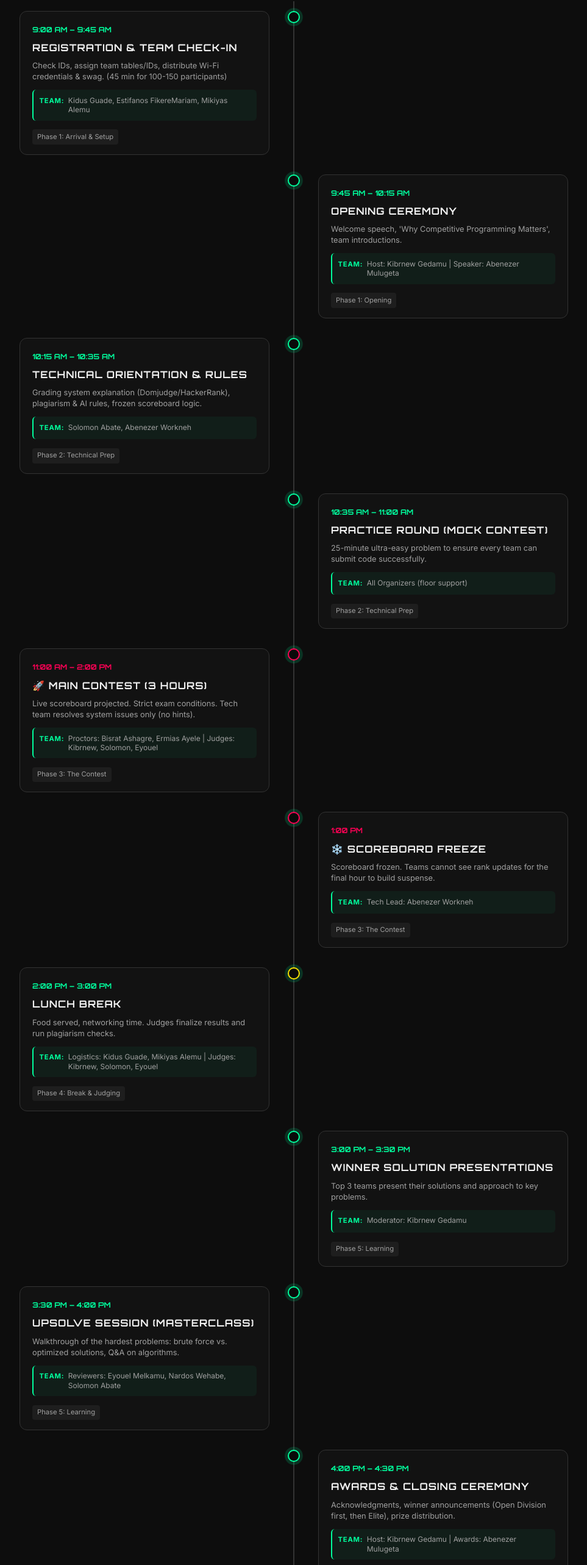
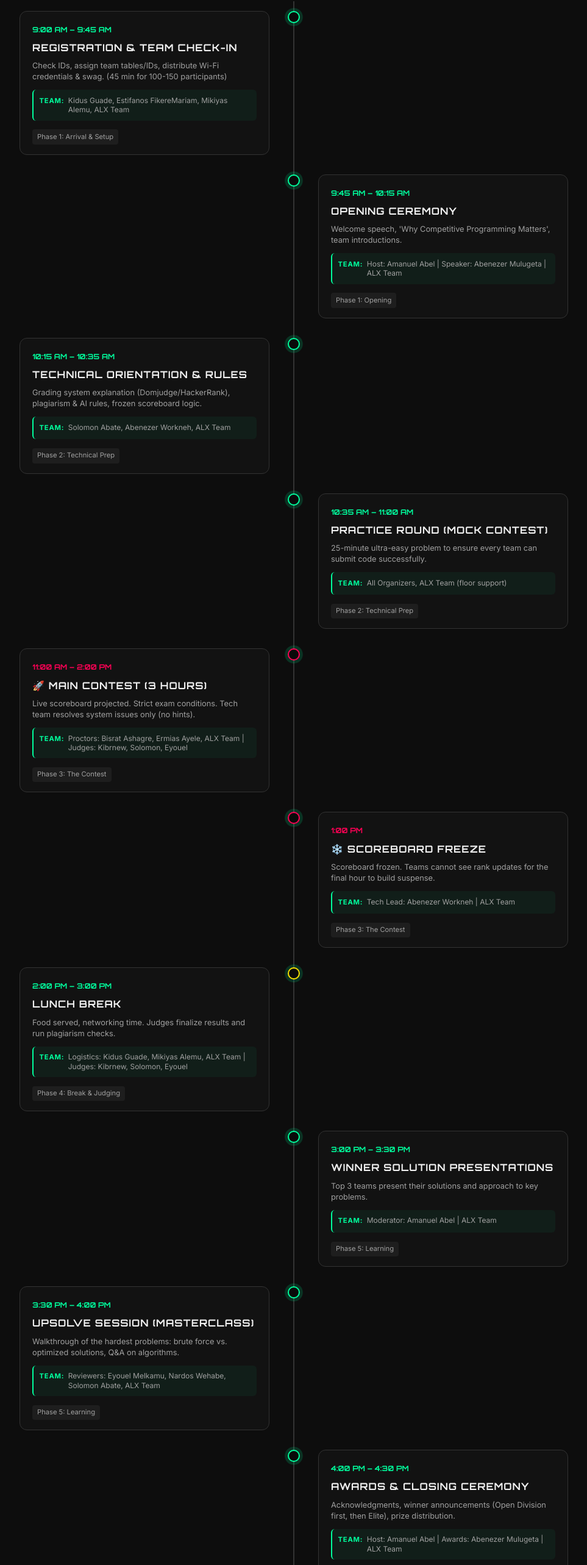
Before and after one commit to BisratJ/hackathon_outline, a React (Vite) app: page / in a window 1280 px wide. Shown: the part 1479-4045 px from the top of the page at 61% size, without its empty margins (158-1121 px from the left). Built offline with nearby package versions, Linux system fonts and the light colour scheme.

Commit message:
update: Change host to Amanuel Abel, add ALX Team throughout agenda

```diff
--- a/src/components/Agenda.jsx
+++ b/src/components/Agenda.jsx
@@ -8,7 +8,7 @@ const Agenda = () => {
             phase: "Phase 1: Arrival & Setup",
             title: "Registration & Team Check-in",
             details: "Check IDs, assign team tables/IDs, distribute Wi-Fi credentials & swag. (45 min for 100-150 participants)",
-            team: "Kidus Guade, Estifanos FikereMariam, Mikiyas Alemu",
+            team: "Kidus Guade, Estifanos FikereMariam, Mikiyas Alemu, ALX Team",
             type: "logistics"
         },
         {
@@ -16,7 +16,7 @@ const Agenda = () => {
             phase: "Phase 1: Opening",
             title: "Opening Ceremony",
             details: "Welcome speech, 'Why Competitive Programming Matters', team introductions.",
-            team: "Host: Kibrnew Gedamu | Speaker: Abenezer Mulugeta",
+            team: "Host: Amanuel Abel | Speaker: Abenezer Mulugeta | ALX Team",
             type: "ceremony"
         },
         {
@@ -24,7 +24,7 @@ const Agenda = () => {
             phase: "Phase 2: Technical Prep",
             title: "Technical Orientation & Rules",
             details: "Grading system explanation (Domjudge/HackerRank), plagiarism & AI rules, frozen scoreboard logic.",
-            team: "Solomon Abate, Abenezer Workneh",
+            team: "Solomon Abate, Abenezer Workneh, ALX Team",
             type: "technical"
         },
         {
@@ -32,7 +32,7 @@ const Agenda = () => {
             phase: "Phase 2: Technical Prep",
             title: "Practice Round (Mock Contest)",
             details: "25-minute ultra-easy problem to ensure every team can submit code successfully.",
-            team: "All Organizers (floor support)",
+            team: "All Organizers, ALX Team (floor support)",
             type: "technical"
         },
         {
@@ -40,7 +40,7 @@ const Agenda = () => {
             phase: "Phase 3: The Contest",
             title: "🚀 MAIN CONTEST (3 Hours)",
             details: "Live scoreboard projected. Strict exam conditions. Tech team resolves system issues only (no hints).",
-            team: "Proctors: Bisrat Ashagre, Ermias Ayele | Judges: Kibrnew, Solomon, Eyouel",
+            team: "Proctors: Bisrat Ashagre, Ermias Ayele, ALX Team | Judges: Kibrnew, Solomon, Eyouel",
             type: "contest"
         },
         {
@@ -48,7 +48,7 @@ const Agenda = () => {
             phase: "Phase 3: The Contest",
             title: "❄️ SCOREBOARD FREEZE",
             details: "Scoreboard frozen. Teams cannot see rank updates for the final hour to build suspense.",
-            team: "Tech Lead: Abenezer Workneh",
+            team: "Tech Lead: Abenezer Workneh | ALX Team",
             type: "contest"
         },
         {
@@ -56,7 +56,7 @@ const Agenda = () => {
             phase: "Phase 4: Break & Judging",
             title: "Lunch Break",
             details: "Food served, networking time. Judges finalize results and run plagiarism checks.",
-            team: "Logistics: Kidus Guade, Mikiyas Alemu | Judges: Kibrnew, Solomon, Eyouel",
+            team: "Logistics: Kidus Guade, Mikiyas Alemu, ALX Team | Judges: Kibrnew, Solomon, Eyouel",
             type: "break"
         },
         {
@@ -64,7 +64,7 @@ const Agenda = () => {
             phase: "Phase 5: Learning",
             title: "Winner Solution Presentations",
             details: "Top 3 teams present their solutions and approach to key problems.",
-            team: "Moderator: Kibrnew Gedamu",
+            team: "Moderator: Amanuel Abel | ALX Team",
             type: "education"
         },
         {
@@ -72,7 +72,7 @@ const Agenda = () => {
             phase: "Phase 5: Learning",
             title: "Upsolve Session (Masterclass)",
             details: "Walkthrough of the hardest problems: brute force vs. optimized solutions, Q&A on algorithms.",
-            team: "Reviewers: Eyouel Melkamu, Nardos Wehabe, Solomon Abate",
+            team: "Reviewers: Eyouel Melkamu, Nardos Wehabe, Solomon Abate, ALX Team",
             type: "education"
         },
         {
@@ -80,7 +80,7 @@ const Agenda = () => {
             phase: "Phase 6: Closing",
             title: "Awards & Closing Ceremony",
             details: "Acknowledgments, winner announcements (Open Division first, then Elite), prize distribution.",
-            team: "Host: Kibrnew Gedamu | Awards: Abenezer Mulugeta",
+            team: "Host: Amanuel Abel | Awards: Abenezer Mulugeta | ALX Team",
             type: "ceremony"
         },
         {
@@ -88,7 +88,7 @@ const Agenda = () => {
             phase: "Phase 6: Closing",
             title: "Community Photos & Networking",
             details: "Group photos, Telegram channel promotion, final networking.",
-            team: "All Organizers",
+            team: "All Organizers, ALX Team",
             type: "networking"
         },
         {
@@ -96,7 +96,7 @@ const Agenda = () => {
             phase: "Phase 6: Closing",
             title: "Venue Clear Out",
             details: "Participants departure, equipment pack-up.",
-            team: "All Organizers",
+            team: "All Organizers, ALX Team",
             type: "logistics"
         }
     ];
```
